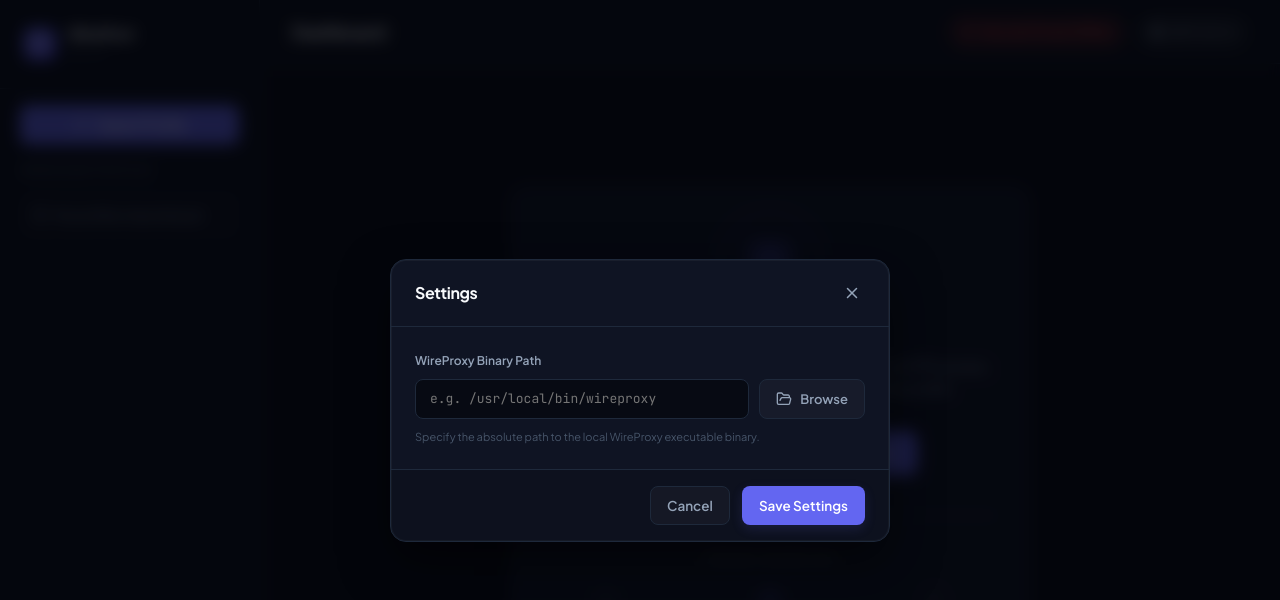
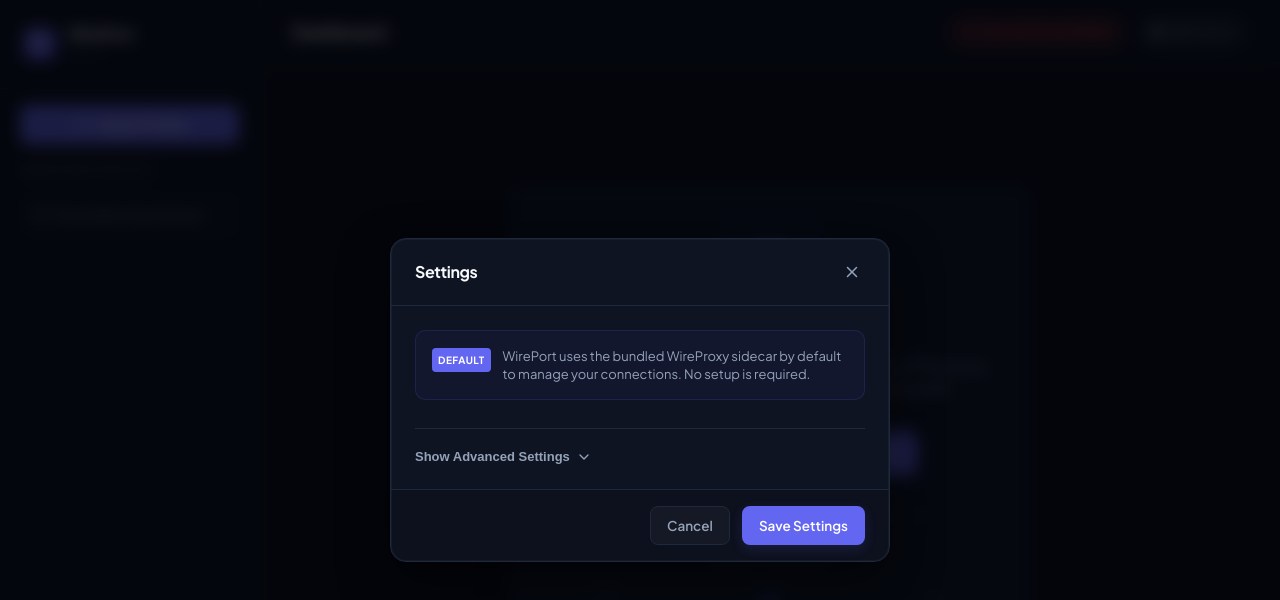
Before and after one commit to Rihanoor/WirePort, a React (Vite) app: page / in a window 1280 px wide. Both pictures are taken after a click on the button "Settings". Shown: the top 600 px of the page. Built offline with nearby package versions, Linux system fonts and the light colour scheme.

Commit message:
Bundle WireProxy sidecar binary

```diff
--- a/src-tauri/tauri.conf.json
+++ b/src-tauri/tauri.conf.json
@@ -30,6 +30,9 @@
       "icons/128x128@2x.png",
       "icons/icon.icns",
       "icons/icon.ico"
+    ],
+    "externalBin": [
+      "binaries/wireproxy"
     ]
   }
 }
--- a/src/App.css
+++ b/src/App.css
@@ -1363,3 +1363,94 @@
     opacity: 1;
   }
 }
+
+/* Custom Advanced Settings Styles */
+.settings-info-card {
+  display: flex;
+  align-items: flex-start;
+  gap: 12px;
+  background-color: rgba(99, 102, 241, 0.05);
+  border: 1px solid rgba(99, 102, 241, 0.15);
+  border-radius: 10px;
+  padding: 16px;
+}
+
+.settings-info-badge {
+  background-color: var(--primary);
+  color: #ffffff;
+  font-size: 10px;
+  font-weight: 700;
+  text-transform: uppercase;
+  letter-spacing: 0.05em;
+  padding: 2px 6px;
+  border-radius: 4px;
+  flex-shrink: 0;
+  margin-top: 1px;
+}
+
+.settings-info-text {
+  font-size: 13px;
+  color: var(--text-secondary);
+  line-height: 18px;
+  margin: 0;
+}
+
+.advanced-settings-toggle-wrapper {
+  margin-top: 8px;
+  border-top: 1px solid var(--border);
+  padding-top: 16px;
+}
+
+.btn-toggle-advanced {
+  display: inline-flex;
+  align-items: center;
+  gap: 6px;
+  background: none;
+  border: none;
+  color: var(--text-secondary);
+  font-size: 13px;
+  font-weight: 600;
+  cursor: pointer;
+  padding: 0;
+  transition: color 0.15s ease;
+}
+
+.btn-toggle-advanced:hover {
+  color: var(--text-primary);
+}
+
+.btn-toggle-advanced .chevron-icon {
+  transition: transform 0.2s ease;
+}
+
+.btn-toggle-advanced .chevron-icon.expanded {
+  transform: rotate(180deg);
+}
+
+.advanced-settings-content {
+  margin-top: 16px;
+  animation: fadeIn 0.2s ease-out;
+}
+
+.form-label-row {
+  display: flex;
+  align-items: center;
+  justify-content: space-between;
+  margin-bottom: 2px;
+}
+
+.btn-reset-binary {
+  background: none;
+  border: none;
+  color: var(--danger);
+  font-size: 11px;
+  font-weight: 600;
+  cursor: pointer;
+  padding: 0;
+  transition: color 0.15s ease;
+}
+
+.btn-reset-binary:hover {
+  color: #ef4444;
+  text-decoration: underline;
+}
--- a/src/components/ProfileDetails.tsx
+++ b/src/components/ProfileDetails.tsx
@@ -177,11 +177,6 @@
   };
 
   const handleStartProxy = async () => {
-    if (!wireproxyBinaryPath) {
-      alert("Please configure the WireProxy binary path in settings first.");
-      return;
-    }
-
     if (configStatus !== "ready" || !generatedConfigMeta) {
       alert("Please generate or regenerate the proxy configuration file first.");
       return;
--- a/src/components/SettingsModal.tsx
+++ b/src/components/SettingsModal.tsx
@@ -1,5 +1,5 @@
 import React, { useState } from "react";
-import { X, FolderOpen } from "lucide-react";
+import { X, FolderOpen, ChevronDown } from "lucide-react";
 import { invoke } from "@tauri-apps/api/core";
 import { AppSettings } from "../types";
 
@@ -16,6 +16,7 @@
 }) => {
   const [binaryPath, setBinaryPath] = useState(settings.wireproxyBinaryPath || "");
   const [isSaving, setIsSaving] = useState(false);
+  const [showAdvanced, setShowAdvanced] = useState(!!settings.wireproxyBinaryPath);
 
   const handleBrowse = async () => {
     try {
@@ -56,10 +57,44 @@
 
         <form onSubmit={handleSave}>
           <div className="modal-body">
+            <div className="settings-info-card">
+              <span className="settings-info-badge">Default</span>
+              <p className="settings-info-text">
+                WirePort uses the bundled WireProxy sidecar by default to manage your connections. No setup is required.
+              </p>
+            </div>
+
+            <div className="advanced-settings-toggle-wrapper">
+              <button
+                type="button"
+                className="btn-toggle-advanced"
+                onClick={() => setShowAdvanced(!showAdvanced)}
+              >
+                <span>{showAdvanced ? "Hide Advanced Settings" : "Show Advanced Settings"}</span>
+                <ChevronDown
+                  size={16}
+                  className={`chevron-icon ${showAdvanced ? "expanded" : ""}`}
+                />
+              </button>
+            </div>
+
+            {showAdvanced && (
+              <div className="advanced-settings-content">
                 <div className="form-group">
+                  <div className="form-label-row">
                     <label htmlFor="binary-path" className="form-label">
-                WireProxy Binary Path
+                      Custom WireProxy Binary Path
                     </label>
+                    {binaryPath && (
+                      <button
+                        type="button"
+                        className="btn-reset-binary"
+                        onClick={() => setBinaryPath("")}
+                      >
+                        Reset to bundled binary
+                      </button>
+                    )}
+                  </div>
                   <div className="input-with-browse">
                     <input
                       id="binary-path"
@@ -80,9 +115,11 @@
                     </button>
                   </div>
                   <span className="form-help-text">
-                Specify the absolute path to the local WireProxy executable binary.
+                    Specify the absolute path to a custom WireProxy executable binary to override the bundled version.
                   </span>
                 </div>
+              </div>
+            )}
           </div>
 
           <div className="modal-footer">
```
Also changed, not shown: 2 other files (tests, documents, lock files or other folders). Lines whose indentation alone changed are shown as unchanged.
